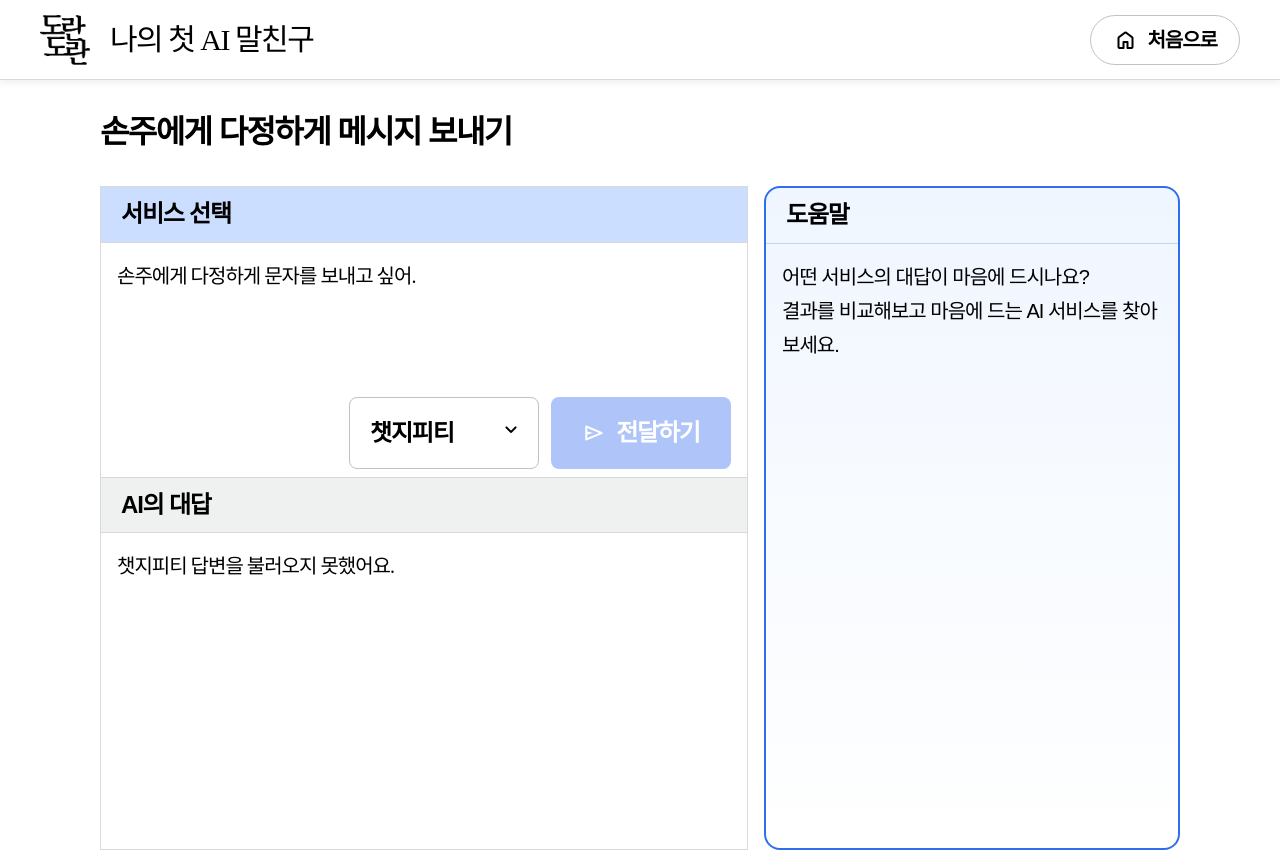
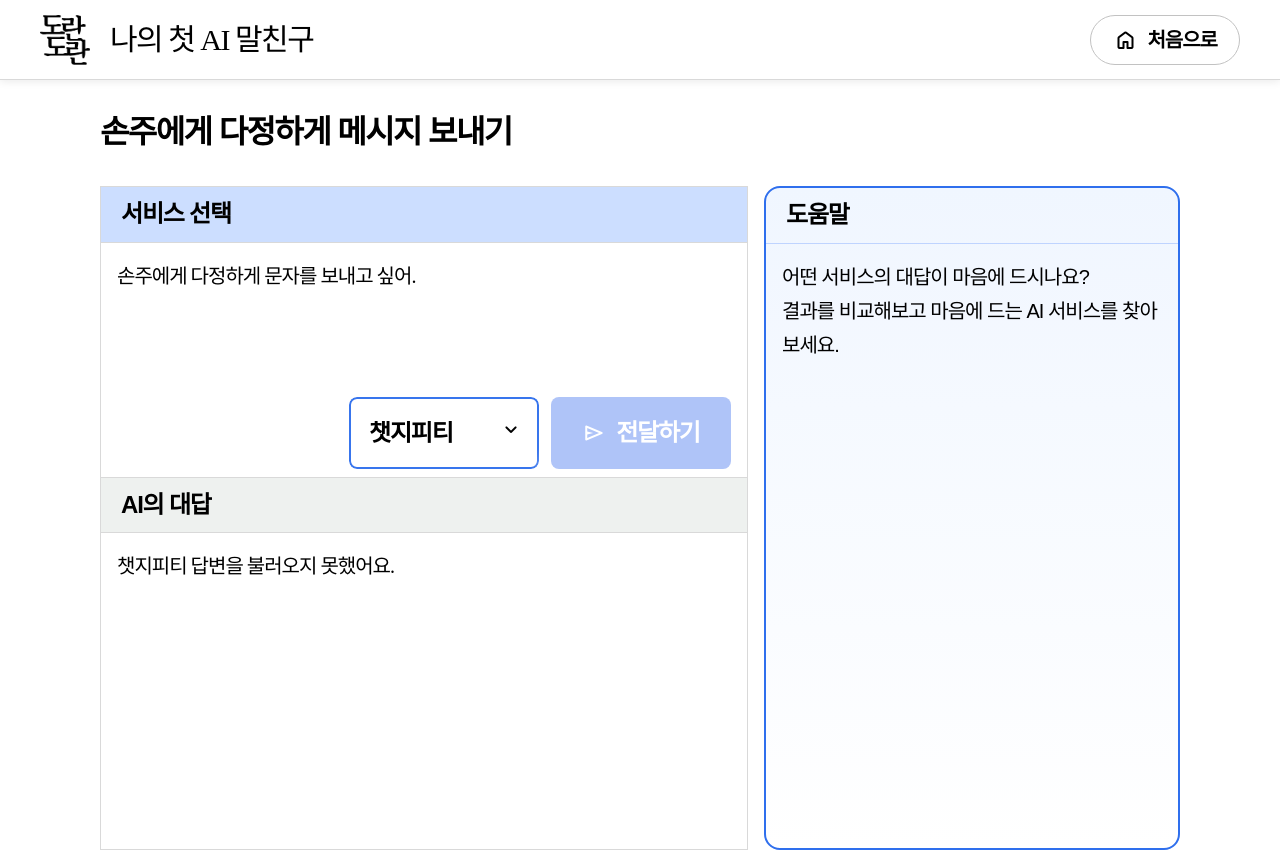
Before and after one commit to ai-for-seniors-skku/doran, a Next.js app: page /select-agent in a window 1280 px wide. Built offline with nearby package versions, Linux system fonts and the light colour scheme; a web font is replaced by a local one.

Commit message:
highlighit agent select button

```diff
--- a/app/globals.css
+++ b/app/globals.css
@@ -74,3 +74,60 @@
   background: #ffffff;
   color: #000000;
 }
+
+@keyframes agentBorderPulse {
+  0%,
+  100% {
+    box-shadow:
+      0 0 0 0 rgba(47, 111, 237, 0),
+      0 0 0 2px rgba(47, 111, 237, 0.95) inset,
+      0 0 0 rgba(47, 111, 237, 0);
+  }
+  50% {
+    box-shadow:
+      0 0 0 6px rgba(47, 111, 237, 0),
+      0 0 0 2px rgba(47, 111, 237, 1) inset,
+      0 0 18px rgba(47, 111, 237, 0.28);
+  }
+}
+
+@keyframes agentShineSweep {
+  0% {
+    transform: translateX(-140%) skewX(-18deg);
+  }
+  100% {
+    transform: translateX(240%) skewX(-18deg);
+  }
+}
+
+.agent-select-attention {
+  position: relative;
+  overflow: hidden;
+  border-radius: 8px;
+  background: white;
+}
+
+.agent-select-attention::before {
+  content: "";
+  position: absolute;
+  inset: 0;
+  border-radius: inherit;
+  pointer-events: none;
+  animation: agentBorderPulse 1.8s ease-in-out infinite;
+}
+
+.agent-select-attention::after {
+  content: "";
+  position: absolute;
+  top: 0;
+  bottom: 0;
+  width: 48px;
+  pointer-events: none;
+  background: linear-gradient(
+    90deg,
+    rgba(255, 255, 255, 0) 0%,
+    rgba(255, 255, 255, 0.7) 50%,
+    rgba(255, 255, 255, 0) 100%
+  );
+  animation: agentShineSweep 2.2s linear infinite;
+}
--- a/app/select-agent/SelectAgentClient.tsx
+++ b/app/select-agent/SelectAgentClient.tsx
@@ -63,6 +63,8 @@
   }, [topic.id, topic.draft.firstPrompt]);
 
   const canSubmit = selectedAgent !== "chatgpt";
+
+  const shouldHighlightAgentSelector = selectedAgent === "chatgpt";
 
   const displayedAnswer =
     selectedAgent === "chatgpt"
@@ -139,20 +141,26 @@
         }
         promptAction={
           <div className="flex items-center gap-[12px]">
-            <div className="relative">
+            <div
+              className={
+                shouldHighlightAgentSelector
+                  ? "agent-select-attention"
+                  : "relative overflow-hidden rounded-[8px] border border-[#C2C2C2] bg-white"
+              }
+            >
               <select
                 value={selectedAgent}
                 onChange={(event) =>
                   setSelectedAgent(event.target.value as AgentType)
                 }
-                className="h-[72px] w-[190px] appearance-none rounded-[8px] border border-[#C2C2C2] bg-white pl-[20px] pr-[52px] text-[24px] font-bold leading-none tracking-[-0.05em] text-black outline-none"
+                className="relative z-[1] h-[72px] w-[190px] appearance-none rounded-[8px] border-none bg-transparent pl-[20px] pr-[52px] text-[24px] font-bold leading-none tracking-[-0.05em] text-black outline-none"
               >
                 <option value="chatgpt">챗지피티</option>
                 <option value="gemini">제미나이</option>
                 <option value="claude">클로드</option>
               </select>
 
-              <span className="pointer-events-none absolute top-1/2 right-[16px] -translate-y-1/2">
+              <span className="pointer-events-none absolute top-1/2 right-[16px] z-[1] -translate-y-1/2">
                 <MaterialIcon
                   name="keyboard_arrow_down"
                   className="text-[30px]"
```
